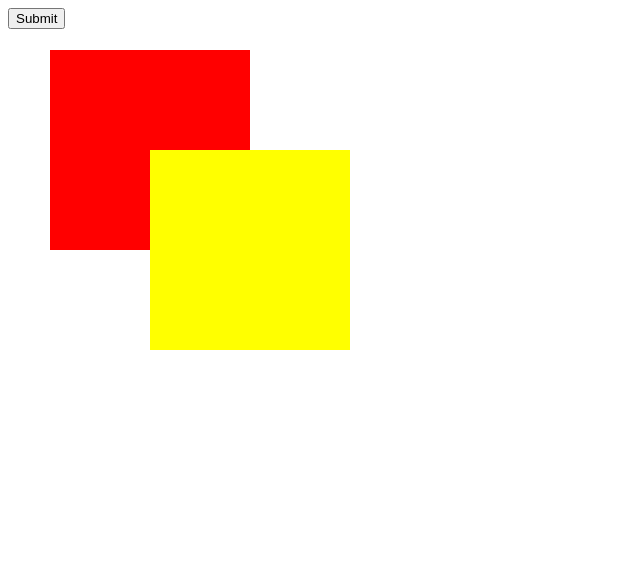
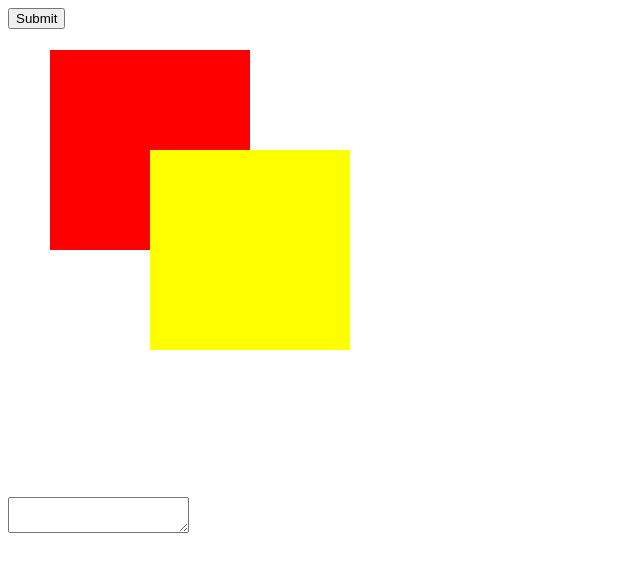
Before and after one commit to dzarezenko/beetroot2-vue-events, a Vue app: page / in a window 1280 px wide. Shown: the top 572 px of the page, without its empty margins (0-640 px from the left). Built offline with nearby package versions, Linux system fonts and the light colour scheme.

Commit message:
Custom keyboard modifiers

```diff
--- a/src/App.vue
+++ b/src/App.vue
@@ -9,6 +9,12 @@
     <form action="#">
       <input type="submit" value="Submit" @click.prevent="click('submit', $event)" />
     </form>
+
+    <br /><br /><br /><br /><br /><br /><br /><br /><br /><br /><br /><br /><br />
+    <br /><br /><br /><br /><br /><br /><br /><br /><br /><br /><br /><br /><br />
+    <textarea @keyup.efodin="keyboard">
+
+    </textarea>
   </div>
 </template>
 
@@ -20,6 +26,9 @@ export default {
       //event.preventDefault();
       console.log(event);
       alert(`Click ${name}!!!`);
+    },
+    keyboard(event) {
+      console.log(event);
     }
   }
 }
--- a/src/main.js
+++ b/src/main.js
@@ -3,6 +3,8 @@ import App from './App.vue'
 
 Vue.config.productionTip = false
 
+Vue.config.keyCodes.efodin = 112
+
 new Vue({
   render: function (h) { return h(App) },
 }).$mount('#app')
```
